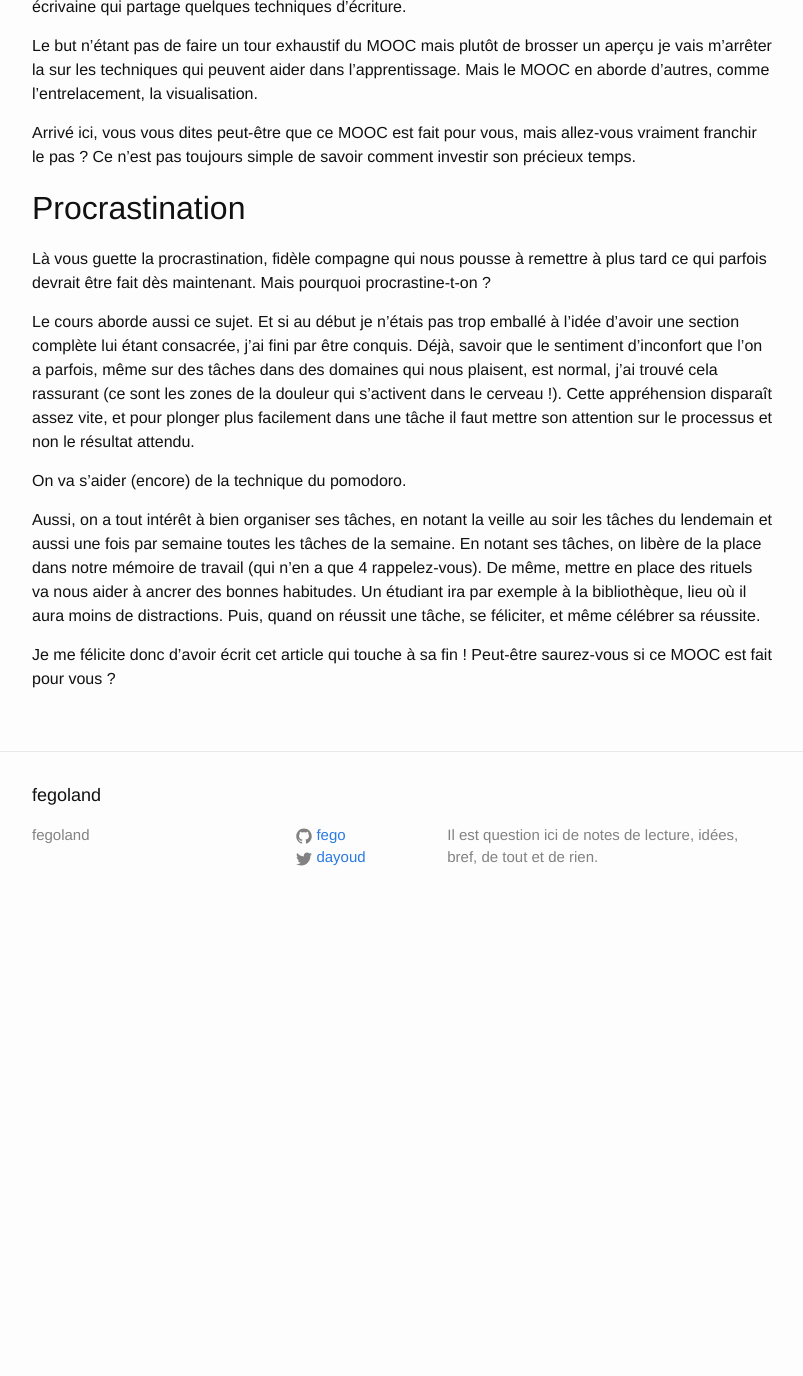
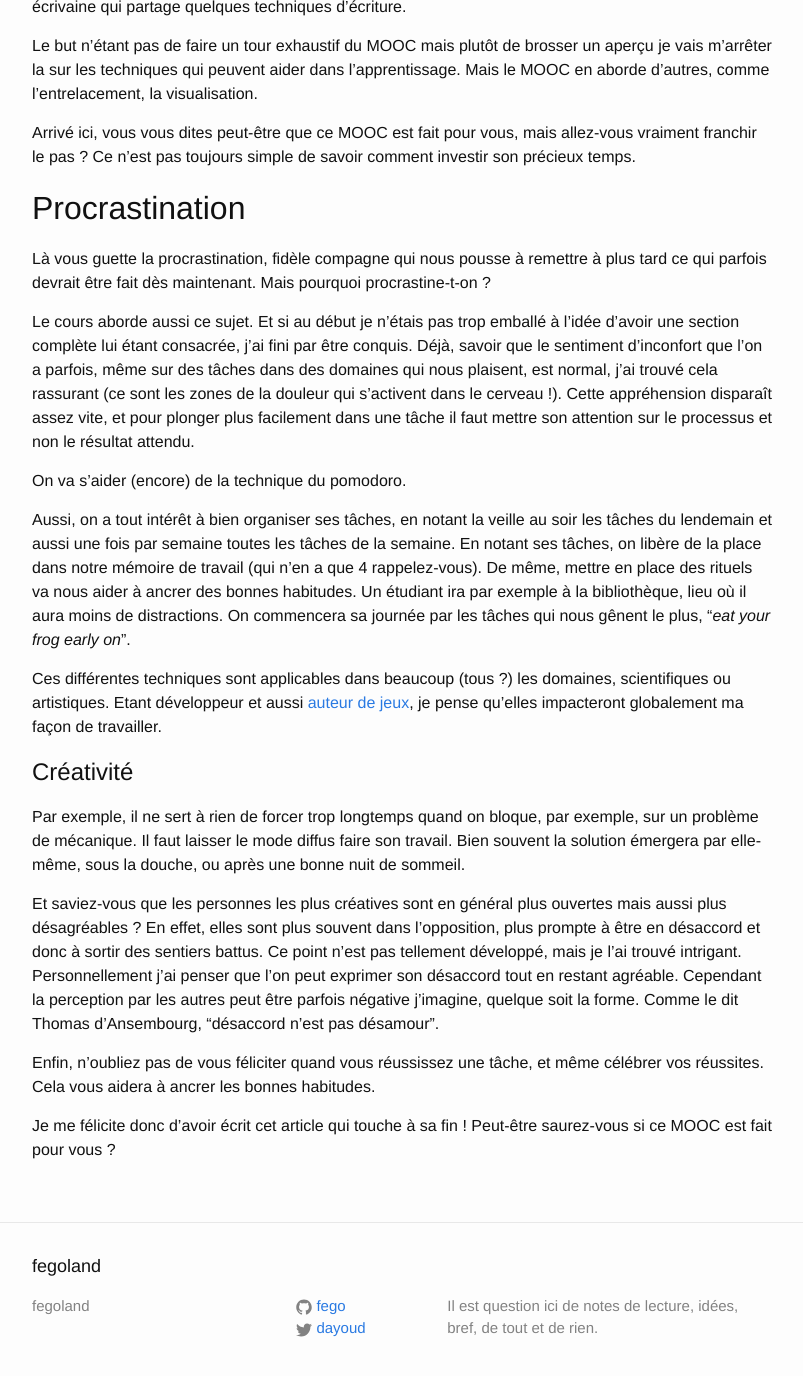
Before and after one commit to fego/fego.github.io, a Jekyll site: the page built from docs/_posts/2020-09-27-Apprendre à apprendre.markdown, in a window 1280 px wide and 1400 px high, scrolled down 2659 px. Shown: the top 1376 px of the window, without its empty margins (238-1041 px from the left). Built offline with Jekyll 4.4.1, drawn with Linux system fonts in a browser that asks for light colours; our own code applies the rules of GitHub Pages for plain Markdown files; before the commit the page ends 3588 px from its top, so only the background shows below that.

Commit message:
ajout créativité

```diff
--- a/docs/_posts/2020-09-15-Accelerate.markdown
+++ b/docs/_posts/2020-09-15-Accelerate.markdown
@@ -163,7 +163,7 @@ Et pour clôturer en beauté ce livre, ils donnent leurs conseils, que je résum
 Ce qui est dit dans ce livre va souvent dans le sens de l'intuition, enfin au moins de celle des personnes techniques il me semble, mais le gros point fort est d'amener si ce n'est des preuves, au moins des éléments forts de réponse à l'importance de la performance de l'IT.
 Il pourra s'avérer être un bon compagnon lors de réflexions sur les organisations des équipes et de la mise en place des solutions techniques et accompagner le changement tout au long de la vie des projets.
 
-Je remercie [Fabien](https://twitter.com/fhiegel) et Rémi pour leur relecture et bons conseils.
+Je remercie mes collègues [Fabien](https://twitter.com/fhiegel), Rémi et Mathieu pour leur relecture et bons conseils.
 
 ## Ressources
 
--- a/docs/_posts/2020-09-27-Apprendre à apprendre.markdown
+++ b/docs/_posts/2020-09-27-Apprendre à apprendre.markdown
@@ -89,7 +89,27 @@ Aussi, on a tout intérêt à bien organiser ses tâches, en notant la veille au
 En notant ses tâches, on libère de la place dans notre mémoire de travail (qui n'en a que 4 rappelez-vous).
 De même, mettre en place des rituels va nous aider à ancrer des bonnes habitudes.
 Un étudiant ira par exemple à la  bibliothèque, lieu où il aura moins de distractions.
-Puis, quand on réussit une tâche, se féliciter, et même célébrer sa réussite.
+On commencera sa journée par les tâches qui nous gênent le plus,
+"_eat your frog early on_".
+
+Ces différentes techniques sont applicables dans beaucoup (tous ?) les domaines, scientifiques ou artistiques.
+Etant développeur et aussi [auteur de jeux](https://www.trictrac.net/jeu-de-societe/liste/auteur-illustrateur/david-franck), je pense qu'elles impacteront globalement ma façon de travailler.
+
+# Créativité
+
+Par exemple, il ne sert à rien de forcer trop longtemps quand on bloque, par exemple, sur un problème de mécanique.
+Il faut laisser le mode diffus faire son travail.
+Bien souvent la solution émergera par elle-même, sous la douche, ou après une bonne nuit de sommeil.
+
+Et saviez-vous que les personnes les plus créatives sont en général plus ouvertes mais aussi plus désagréables ?
+En effet, elles sont plus souvent dans l'opposition, plus prompte à être en désaccord et donc à sortir des sentiers battus.
+Ce point n'est pas tellement développé, mais je l'ai trouvé intrigant.
+Personnellement j'ai penser que l'on peut exprimer son désaccord tout en restant agréable.
+Cependant la perception par les autres peut être parfois négative j'imagine, quelque soit la forme.
+Comme le dit Thomas d'Ansembourg, "désaccord n'est pas désamour".
+
+Enfin, n'oubliez pas de vous féliciter quand vous réussissez une tâche, et même célébrer vos réussites.
+Cela vous aidera à ancrer les bonnes habitudes.
 
 Je me félicite donc d'avoir écrit cet article qui touche à sa fin !
 Peut-être saurez-vous si ce MOOC est fait pour vous ?
```
